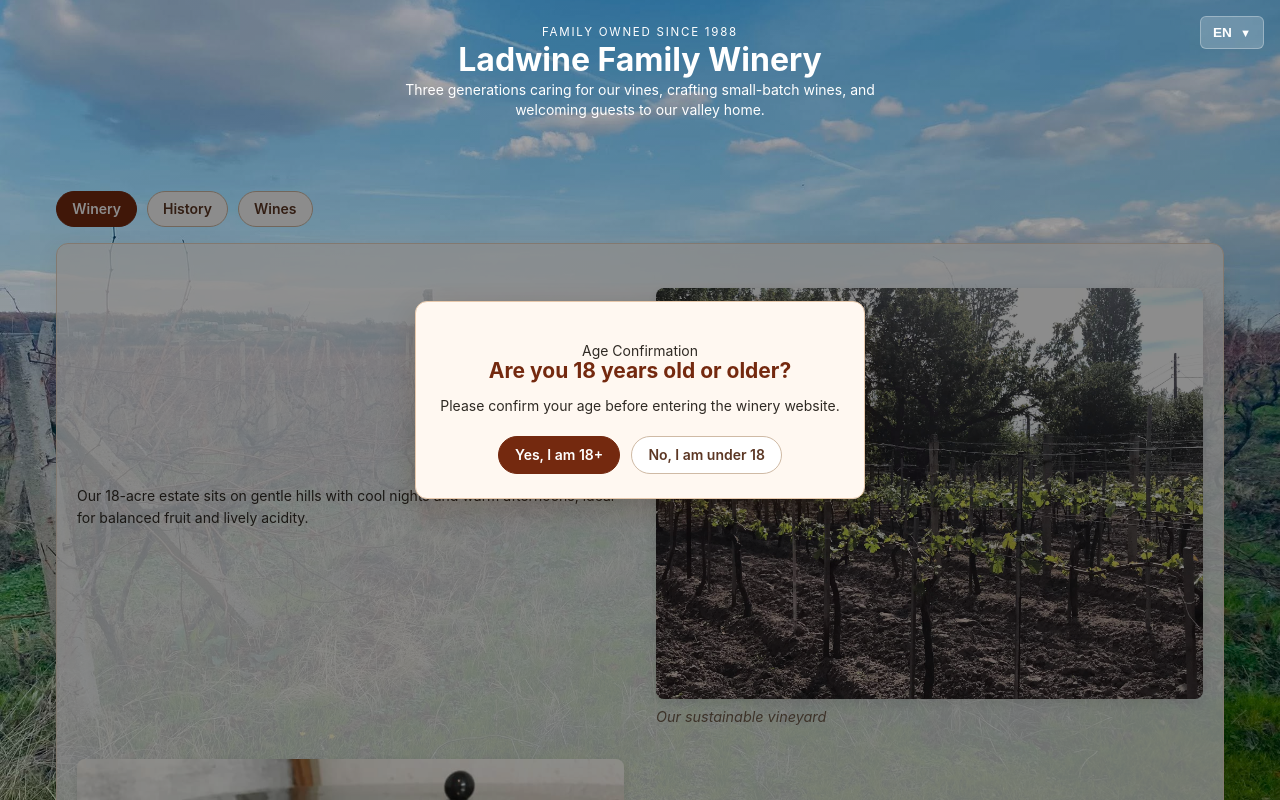
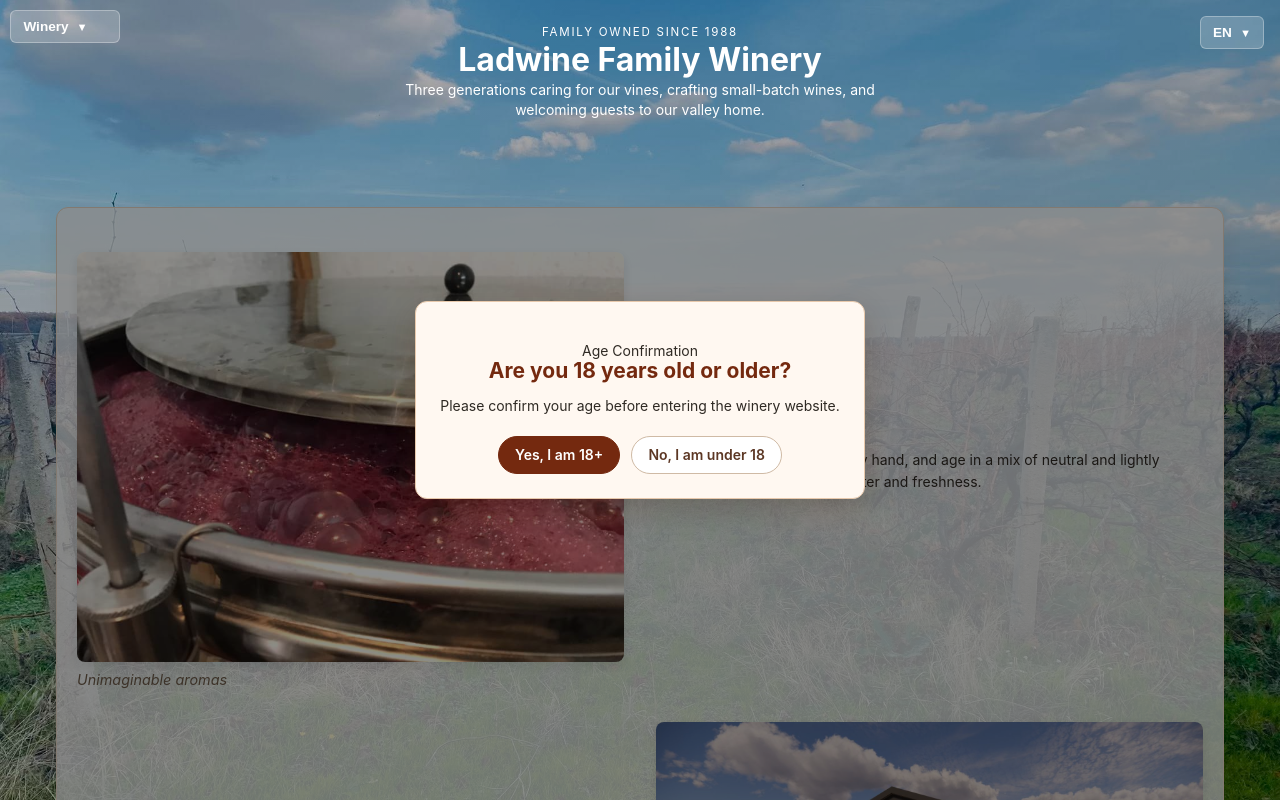
Before and after one commit to aladzhov/ladwine, an Angular app: page / in a window 1280 px wide. Built offline with nearby package versions, Linux system fonts and the light colour scheme.

Commit message:
vineyards

```diff
--- a/src/app/app.html
+++ b/src/app/app.html
@@ -27,25 +27,15 @@
   }
 
   @if (isAgeConfirmed() !== false) {
-    <app-header (headerClick)="setActiveTab('winery')" />
+    <app-header
+      [tabs]="tabs"
+      [activeTab]="activeTab()"
+      (tabSelect)="setActiveTab($event)"
+      (headerClick)="setActiveTab('winery')"
+    />
 
     <div class="site-content">
       <div class="tab-row">
-        <nav class="tabs" role="tablist" aria-label="Winery information tabs">
-          @for (tab of tabs; track tab.key) {
-            <button
-              type="button"
-              role="tab"
-              [attr.id]="tab.key + '-tab'"
-              [class.active]="activeTab() === tab.key && !showCheckout()"
-              [attr.aria-selected]="activeTab() === tab.key && !showCheckout()"
-              (click)="setActiveTab(tab.key)"
-            >
-              {{ tab.label }}
-            </button>
-          }
-        </nav>
-
         @if (basket().length > 0) {
           <button
             type="button"
@@ -76,6 +66,10 @@
           <app-the-winery />
         }
 
+        @if (activeTab() === 'vineyards') {
+          <app-vineyards />
+        }
+
         @if (activeTab() === 'wines') {
           @if (selectedWine(); as wine) {
             <app-wine-details [wine]="wine" (back)="closeWineDetails()" (addToBasket)="addToBasket($event)" (addSixPack)="addSixPack($event)" (addBagInBox)="addBagInBox($event)" />
--- a/src/app/app.ts
+++ b/src/app/app.ts
@@ -3,13 +3,14 @@ import {Component, computed, inject, signal} from '@angular/core';
 import {BrowseProducedWinesComponent} from './browse-produced-wines.component';
 import {OurFamilyComponent} from './our-family.component';
 import {TheWineryComponent} from './the-winery.component';
+import {VineyardsComponent} from './vineyards.component';
 import {WineDetailsComponent} from './wine-details.component';
 import {CheckoutComponent, type CheckoutOrder} from './checkout.component';
 import {HeaderComponent} from './header.component';
 import {FooterComponent} from './footer.component';
 import {Wine} from './wine.model';
 
-type TabKey = 'family' | 'winery' | 'wines';
+type TabKey = 'family' | 'winery' | 'vineyards' | 'wines';
 
 interface Tab {
   key: TabKey;
@@ -23,6 +24,7 @@ interface Tab {
     FooterComponent,
     OurFamilyComponent,
     TheWineryComponent,
+    VineyardsComponent,
     BrowseProducedWinesComponent,
     WineDetailsComponent,
     CheckoutComponent
@@ -83,6 +85,7 @@ export class App {
 
   public readonly tabs: ReadonlyArray<Tab> = [
     { key: 'winery', label: 'Winery' },
+    { key: 'vineyards', label: 'Vineyards' },
     { key: 'family', label: 'History' },
     { key: 'wines', label: 'Wines' }
   ];
--- a/src/app/footer.component.html
+++ b/src/app/footer.component.html
@@ -27,7 +27,7 @@
 
       <!-- Newsletter Subscription -->
       <div class="newsletter">
-        <h3>Stay Updated</h3>
+        <h3>Stay in touch</h3>
         <p>Subscribe to our newsletter for the latest wines and special offers.</p>
         <form class="newsletter-form" (ngSubmit)="subscribe()">
           <input
--- a/src/app/header.component.css
+++ b/src/app/header.component.css
@@ -82,6 +82,68 @@
   color: #74290f;
 }
 
+.menu-selector {
+  position: absolute;
+  top: 0.65rem;
+  left: 0.65rem;
+  z-index: 20;
+}
+
+.menu-toggle {
+  background: rgba(255, 255, 255, 0.2);
+  border: 1px solid rgba(255, 255, 255, 0.3);
+  border-radius: 6px;
+  color: #fff;
+  cursor: pointer;
+  display: flex;
+  align-items: center;
+  gap: 0.5rem;
+  font-size: 0.85rem;
+  font-weight: 600;
+  min-width: 110px;
+  padding: 0.5rem 0.75rem;
+  transition: all 0.2s ease;
+}
+
+.menu-toggle:hover {
+  background: rgba(255, 255, 255, 0.3);
+  border-color: rgba(255, 255, 255, 0.5);
+}
+
+.menu-dropdown {
+  position: absolute;
+  top: calc(100% + 0.5rem);
+  left: 0;
+  background: #fff;
+  border: 1px solid #cfbaa5;
+  border-radius: 8px;
+  box-shadow: 0 4px 12px rgba(0, 0, 0, 0.15);
+  display: flex;
+  flex-direction: column;
+  min-width: 120px;
+  overflow: hidden;
+}
+
+.menu-option {
+  background: #fff;
+  border: none;
+  color: #5c3724;
+  cursor: pointer;
+  font-size: 0.9rem;
+  font-weight: 600;
+  padding: 0.6rem 1rem;
+  text-align: left;
+  transition: background 0.2s ease;
+}
+
+.menu-option:hover {
+  background: #f5ede4;
+}
+
+.menu-option.active {
+  background: #eddccb;
+  color: #74290f;
+}
 
 .hero h1 {
   font-size: clamp(1.4rem, 2.8vw, 2rem);
--- a/src/app/header.component.html
+++ b/src/app/header.component.html
@@ -28,6 +28,34 @@
 </div>
 
 <header class="hero" (click)="onHeaderClick()" (keydown)="onKeyDown($event)" role="button" tabindex="0">
+  <div class="menu-selector">
+    <button
+      type="button"
+      class="menu-toggle"
+      (click)="toggleMenuDropdown($event)"
+      aria-label="Select section"
+      [attr.aria-expanded]="showMenuDropdown()"
+    >
+      {{ getActiveTabLabel() }}
+      <span class="dropdown-arrow">▼</span>
+    </button>
+
+    @if (showMenuDropdown()) {
+      <div class="menu-dropdown">
+        @for (tab of tabs(); track tab.key) {
+          <button
+            type="button"
+            class="menu-option"
+            [class.active]="activeTab() === tab.key"
+            (click)="selectTab(tab.key, $event)"
+          >
+            {{ tab.label }}
+          </button>
+        }
+      </div>
+    }
+  </div>
+
   <p class="eyebrow">{{ familyOwnedSince() }}</p>
   <h1>{{ familyName() }}</h1>
   <p class="intro">
--- a/src/app/header.component.ts
+++ b/src/app/header.component.ts
@@ -1,5 +1,11 @@
-import { Component, computed, HostListener, inject, output, signal } from '@angular/core';
+import { Component, computed, HostListener, inject, input, output, signal } from '@angular/core';
 import { TranslationService, Language } from './translation.service';
+
+export type HeaderTabKey = 'family' | 'winery' | 'vineyards' | 'wines';
+export interface HeaderTab {
+  key: HeaderTabKey;
+  label: string;
+}
 
 @Component({
   selector: 'app-header',
@@ -10,9 +16,14 @@ import { TranslationService, Language } from './translation.service';
 export class HeaderComponent {
   private readonly translationService = inject(TranslationService);
 
+  public readonly tabs = input.required<ReadonlyArray<HeaderTab>>();
+  public readonly activeTab = input.required<HeaderTabKey>();
+
   public readonly headerClick = output<void>();
+  public readonly tabSelect = output<HeaderTabKey>();
   public readonly languageChange = output<Language>();
 
+  public readonly showMenuDropdown = signal(false);
   public readonly showLanguageDropdown = signal(false);
 
   public readonly languages: ReadonlyArray<{ code: Language; label: string }> = [
@@ -39,9 +50,26 @@ export class HeaderComponent {
     }
   }
 
+  public toggleMenuDropdown(event: Event): void {
+    event.stopPropagation();
+    this.showMenuDropdown.update((show) => !show);
+    this.showLanguageDropdown.set(false);
+  }
+
+  public selectTab(tab: HeaderTabKey, event: Event): void {
+    event.stopPropagation();
+    this.tabSelect.emit(tab);
+    this.showMenuDropdown.set(false);
+  }
+
+  public getActiveTabLabel(): string {
+    return this.tabs().find((tab) => tab.key === this.activeTab())?.label ?? 'Menu';
+  }
+
   public toggleLanguageDropdown(event: Event): void {
     event.stopPropagation();
-    this.showLanguageDropdown.update(show => !show);
+    this.showLanguageDropdown.update((show) => !show);
+    this.showMenuDropdown.set(false);
   }
 
   public selectLanguage(language: Language, event: Event): void {
@@ -57,6 +85,9 @@ export class HeaderComponent {
 
   @HostListener('document:click')
   public onDocumentClick(): void {
+    if (this.showMenuDropdown()) {
+      this.showMenuDropdown.set(false);
+    }
     if (this.showLanguageDropdown()) {
       this.showLanguageDropdown.set(false);
     }
--- a/src/app/our-family.component.html
+++ b/src/app/our-family.component.html
@@ -15,24 +15,11 @@
 
     <div class="alternating-row reverse">
       <figure class="alternating-figure">
-        <img src="/images/history/loze-1.jpg" alt="Our first vineyard" class="alternating-image" />
-        <figcaption>Our first vineyard</figcaption>
-      </figure>
-      <div class="alternating-text">
-        <p>
-          We believe wine should feel personal, so every bottle carries notes from the family member who guided it from grape
-          to glass.
-        </p>
-      </div>
-    </div>
-
-    <div class="alternating-row">
-      <div class="alternating-text">
-      </div>
-      <figure class="alternating-figure">
         <img src="/images/history/2-key.jpg" alt="The family keys symbolizing heritage" class="alternating-image" />
         <figcaption>Keys to our legacy</figcaption>
       </figure>
+      <div class="alternating-text">
+      </div>
     </div>
   </div>
 </section>
--- a/src/app/the-winery.component.html
+++ b/src/app/the-winery.component.html
@@ -1,18 +1,5 @@
 <section class="panel" role="tabpanel" aria-labelledby="winery-tab">
   <div class="alternating-content">
-    <div class="alternating-row">
-      <div class="alternating-text">
-        <p>
-          Our 18-acre estate sits on gentle hills with cool nights and warm afternoons, ideal for balanced fruit and lively
-          acidity.
-        </p>
-      </div>
-      <figure class="alternating-figure">
-        <img src="/images/winery/vineyard.jpg" alt="Vineyard landscape at Ladwine Family Winery" class="alternating-image" />
-        <figcaption>Our sustainable vineyard</figcaption>
-      </figure>
-    </div>
-
     <div class="alternating-row reverse">
       <figure class="alternating-figure">
         <img src="/images/winery/wine-boil.jpg" alt="Wine in stainless steel" class="alternating-image" />
--- /dev/null
+++ b/src/app/vineyards.component.css
@@ -0,0 +1,95 @@
+:host {
+  display: block;
+}
+
+.panel {
+  background: rgb(255 255 255 / 80%);
+  border: 1px solid #eddccb;
+  border-radius: 12px;
+  box-shadow: 0 8px 24px rgb(75 42 10 / 8%);
+  margin-top: 1rem;
+  padding: 1.25rem;
+  width: 100%;
+  box-sizing: border-box;
+}
+
+h2 {
+  color: #74290f;
+  margin: 0 0 0.75rem;
+}
+
+p {
+  line-height: 1.6;
+}
+
+.alternating-content {
+  display: flex;
+  flex-direction: column;
+  gap: 2rem;
+  margin-top: 1.5rem;
+}
+
+.alternating-row {
+  display: grid;
+  grid-template-columns: 1fr 1fr;
+  gap: 2rem;
+  align-items: center;
+}
+
+.alternating-row.reverse > .alternating-text {
+  order: 2;
+}
+
+.alternating-row.reverse > .alternating-figure {
+  order: 1;
+}
+
+.alternating-text {
+  display: flex;
+  flex-direction: column;
+  gap: 1rem;
+  order: 1;
+}
+
+.alternating-figure {
+  margin: 0;
+  order: 2;
+}
+
+.alternating-image {
+  width: 100%;
+  height: auto;
+  border-radius: 8px;
+  box-shadow: 0 4px 12px rgba(0, 0, 0, 0.1);
+  display: block;
+}
+
+figcaption {
+  margin-top: 0.5rem;
+  font-size: 0.9rem;
+  color: #6d5b49;
+  font-style: italic;
+}
+
+@media (max-width: 768px) {
+  .alternating-row {
+    grid-template-columns: 1fr;
+    gap: 1.5rem;
+  }
+
+  .alternating-row.reverse > .alternating-text {
+    order: auto;
+  }
+
+  .alternating-row.reverse > .alternating-figure {
+    order: auto;
+  }
+
+  .alternating-text {
+    order: auto;
+  }
+
+  .alternating-figure {
+    order: auto;
+  }
+}
--- a/src/app/winery.css
+++ b/src/app/winery.css
@@ -113,7 +113,7 @@ app-footer {
   align-items: center;
   display: flex;
   gap: 0.75rem;
-  justify-content: space-between;
+  justify-content: flex-end;
   margin-top: 0;
   width: 100%;
   box-sizing: border-box;
```
Also changed, not shown: src/app/vineyards.component.html (added, +29 -0 lines), src/app/vineyards.component.ts (added, +9 -0 lines).
